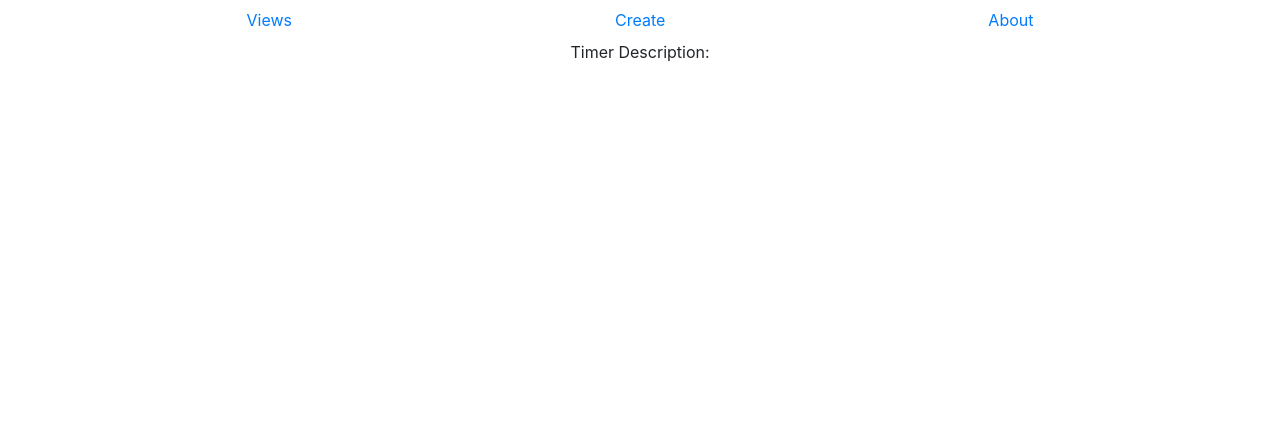
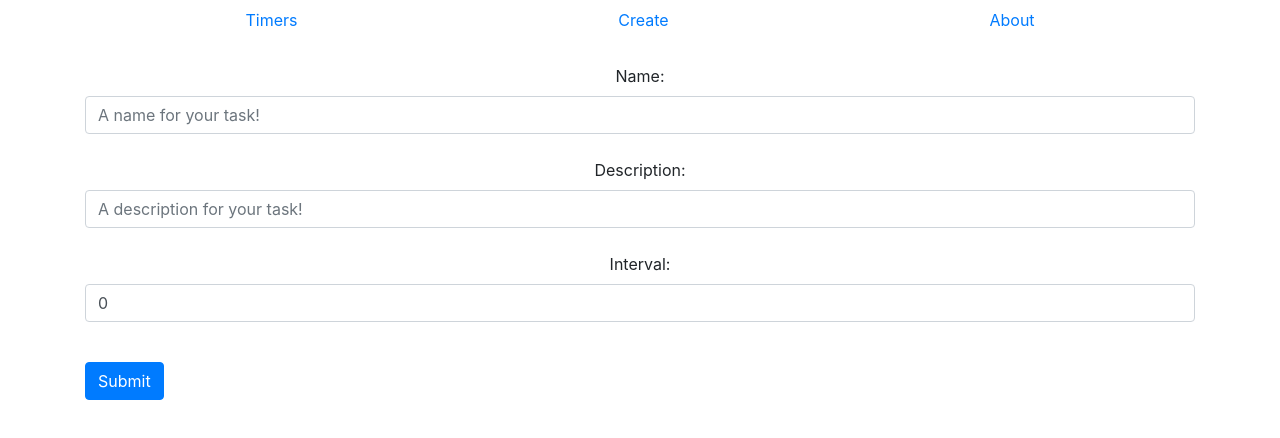
Before and after one commit to merc-ury/react-timer, a React (Create React App) app: page /create in a window 1280 px wide. Shown: the top 438 px of the page. Built offline with nearby package versions, Linux system fonts and the light colour scheme.

Commit message:
useContext API added, create timer form added

```diff
--- a/src/about/About.tsx
+++ b/src/about/About.tsx
@@ -3,6 +3,8 @@ import './About.css';
 
 export const About: FunctionComponent = () => {
     return (
+        <div>
+            <br />
             <div className="jumbotron">
                 <h1 className="display-4">Timer</h1>
                 <p className="lead">Author: Brandon</p>
@@ -10,8 +12,9 @@ export const About: FunctionComponent = () => {
                 <h5>
                     This was a simple web app developed for the purpose of learning. <br />
                     Created with React and TypeScript <br />
-                Source can be found: <a href="http://www.google.com">HERE</a>
+                    Source can be found: <a href="https://github.com/merc-ury/react-timer">HERE</a>
                 </h5>
+            </div>
         </div>
     );
 };
--- a/src/create/CreateTimer.tsx
+++ b/src/create/CreateTimer.tsx
@@ -1,12 +1,65 @@
-import React, { FunctionComponent } from 'react';
+import React, { FunctionComponent, useContext, useState, FormEvent } from 'react';
+import { TimerContext } from '../data/TimerContext';
+import { ITimer } from '../data/Timer';
 import './CreateTimer.css';
 
 export const CreateTimer: FunctionComponent = () => {
+
+    const [timerList, setTimerList] = useContext(TimerContext);
+    const [name, setName] = useState<string>("");
+    const [desc, setDesc] = useState<string>("");
+    const [int, setInterval] = useState<number>(0);
+
+    const updateName = (e: FormEvent<HTMLInputElement>): void => {
+        setName(e.currentTarget.value);
+    };
+
+    const updateDesc = (e: FormEvent<HTMLInputElement>): void => {
+        setDesc(e.currentTarget.value);
+    };
+
+    const updateInterval = (e: FormEvent<HTMLInputElement>): void => {
+        setInterval(Number(e.currentTarget.value));
+    };
+
+    const addTimer = (e: FormEvent<HTMLFormElement>): void => {
+        e.preventDefault();
+
+        const t: ITimer = {
+            title: name,
+            description: desc,
+            interval: int,
+            isActive: false
+        };
+
+        setTimerList(prev => [...prev, t]);
+    };
+
     return (
-        <form className="centered">
-            <div className="form-group">
-                <label>Timer Description:</label>
-            </div>
-        </form>
+        <div>
+            <br />
+            <form onSubmit={ addTimer }>
+                <div className="form-group">
+                    <label className="centered" htmlFor="timer-name">Name: </label>
+                    <input type="text" className="form-control" id="timer-name" placeholder="A name for your task!"
+                           value={ name }
+                           onChange={ updateName }
+                           required />
+                    <br />
+                    <label className="centered" htmlFor="timer-description">Description: </label>
+                    <input type="text" className="form-control" id="timer-description" placeholder="A description for your task!"
+                           value={ desc }
+                           onChange={ updateDesc } />
+                    <br />
+                    <label className="centered" htmlFor="timer-interval">Interval: </label>
+                    <input type="text" className="form-control" id="timer-interval" placeholder="An interval for your task!"
+                           value={ int }
+                           onChange={ updateInterval }
+                           required />
+                    <br />
+                </div>
+                <button type="submit" className="btn btn-primary">Submit</button>
+            </form>
+        </div>
     );
 };
--- a/src/data/timer.ts
+++ b/src/data/Timer.ts
@@ -2,4 +2,5 @@ export interface ITimer {
     title: string;
     description?: string;
     interval: number;
+    isActive: boolean;
 }
--- a/src/data/TimerContext.tsx
+++ b/src/data/TimerContext.tsx
@@ -1,27 +1,21 @@
 import React, { useState, createContext } from 'react';
-import { ITimer } from './timer';
+import { ITimer } from './Timer';
 
-export const TimerContext = createContext<ITimer[]>([]);
+//export const TimerContext = createContext<[ITimer[], (newVal: ITimer[]) => void]>([[], () => {}]);
+export const TimerContext = createContext<[ITimer[], React.Dispatch<React.SetStateAction<ITimer[]>>]>([[], () => {}]);
 
 export const TimerProvider: React.FunctionComponent = (props) => {
     const [timerList, setTimerList] = useState<ITimer[]>([
         {
-            title: 'Bacon',
-            interval: 5000
-        },
-        {
-            title: 'Eggs',
-            interval: 3000
-        },
-        {
-            title: 'Bread',
-            description: 'Just the right amount of toast',
-            interval: 4000
+            title: 'Initial Timer',
+            description: 'Your first timer!',
+            interval: 60,
+            isActive: false
         }
     ]);
 
     return (
-        <TimerContext.Provider value={ timerList }>
+        <TimerContext.Provider value={ [timerList, setTimerList] }>
             { props.children }
         </TimerContext.Provider>
     );
--- a/src/listview/Listview.tsx
+++ b/src/listview/Listview.tsx
@@ -1,10 +1,18 @@
 import React, { FunctionComponent, useContext } from 'react';
 import { TimerContext } from '../data/TimerContext';
-import { ITimer } from '../data/timer';
+import { ITimer } from '../data/Timer';
 import './Listview.css';
 
 export const Listview: FunctionComponent = () => {
-    const timers: ITimer[] = useContext<ITimer[]>(TimerContext);
+    const timers = useContext(TimerContext)[0];
+
+    const getStatus = (timer: ITimer): boolean => {
+        return timer.isActive;
+    };
+
+    const startTimer = (timer: ITimer): void => {
+        timer.isActive = true;
+    };
 
     return (
         <div>
@@ -14,16 +22,24 @@ export const Listview: FunctionComponent = () => {
                     <tr>
                         <th scope="col">Name</th>
                         <th scope="col">Description</th>
-                        <th scope="col">Interval</th>
+                        <th scope="col">Interval (sec.)</th>
+                        <th></th>
                     </tr>
                 </thead>
                 <tbody>
                     {
+                        // This iterates through every ITimer object and prints it out
                         timers.map(timer => (
                             <tr>
                                 <td>{ timer.title }</td>
                                 <td>{ timer.description }</td>
                                 <td>{ timer.interval }</td>
+                                <td>
+                                    <button className={ getStatus(timer) ? "btn btn-danger" : "btn btn-success" }
+                                            onClick={ () => startTimer(timer) }>
+                                        { getStatus(timer) ? "Stop" : "Start" }
+                                    </button>
+                                </td>
                             </tr>
                         ))
                     }
--- a/src/navbar/Navbar.tsx
+++ b/src/navbar/Navbar.tsx
@@ -5,7 +5,7 @@ export const Navbar: FunctionComponent = () => {
     return (
         <ul className="nav nav-pills nav-fill">
             <li className="nav-item">
-                <Link className="nav-link" to="/">Views</Link>
+                <Link className="nav-link" to="/">Timers</Link>
             </li>
             <li className="nav-item">
                 <Link className="nav-link" to="/create">Create</Link>
--- a/tslint.json
+++ b/tslint.json
@@ -3,6 +3,7 @@
     "rules": {
         "semicolon": true,
         "no-trailing-whitespace": false,
-        "no-console": false
+        "no-console": false,
+        "no-empty": false
     }
 }
```
Lines whose indentation alone changed are shown as unchanged.
